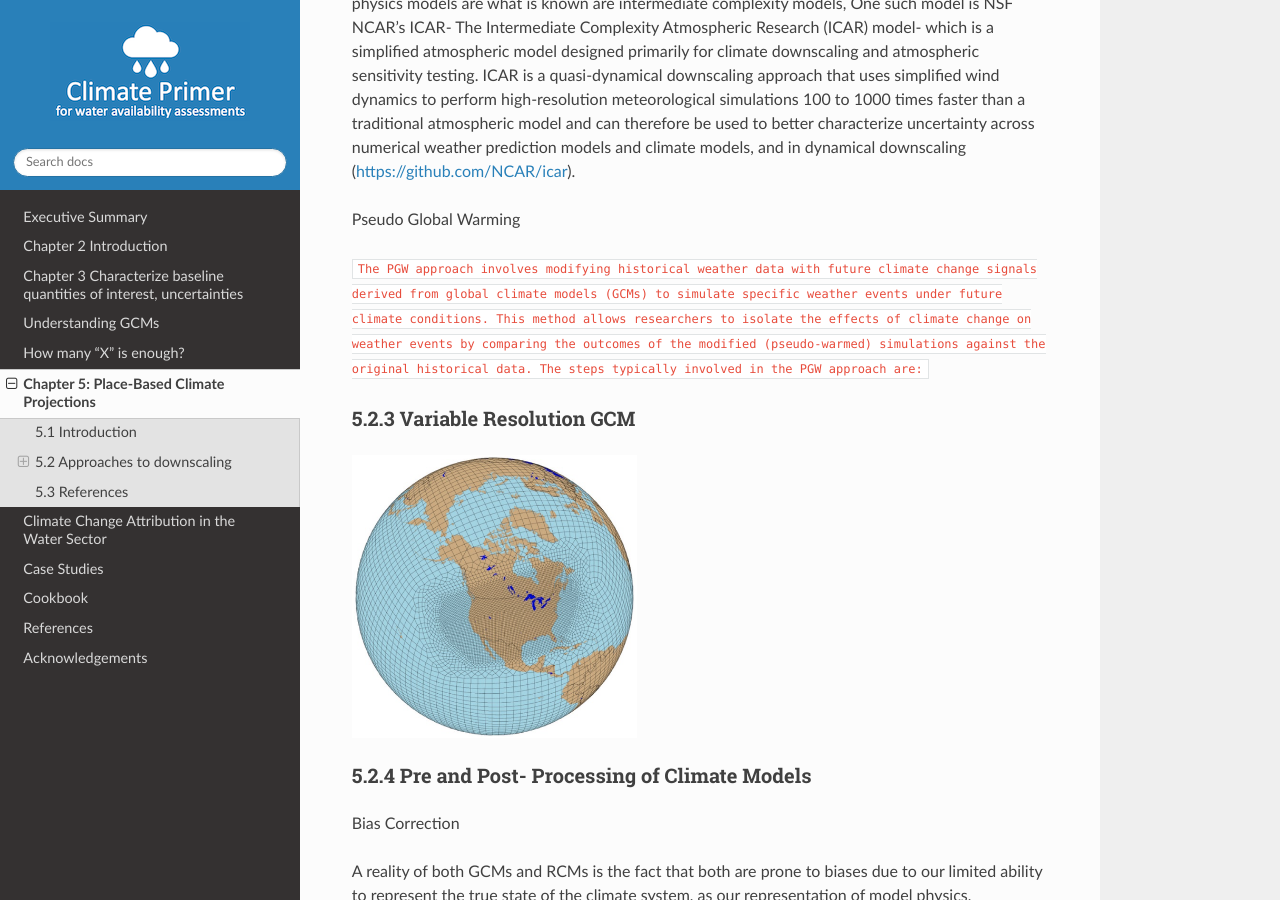
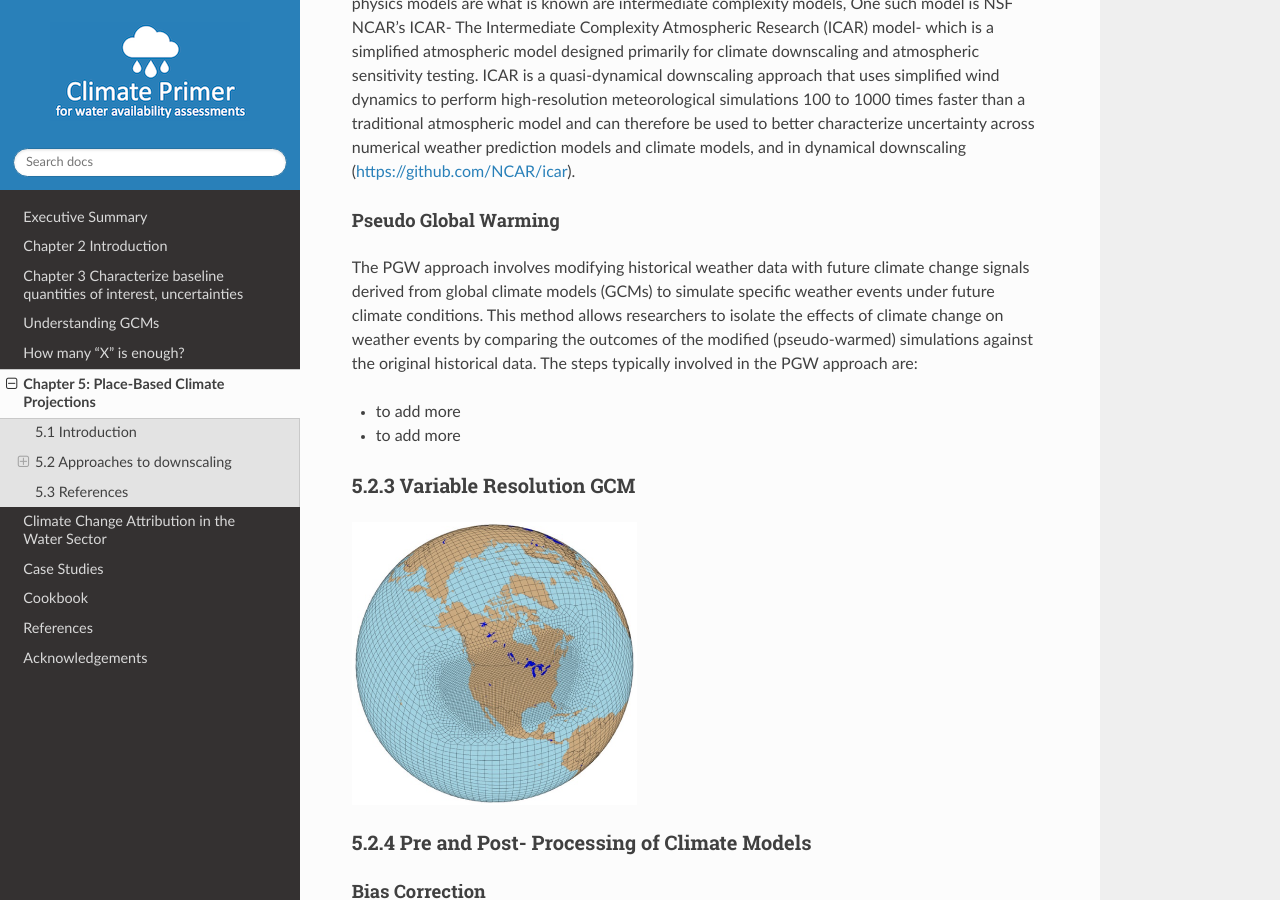
Before and after one commit to NCAR/climate-primer-water, a Sphinx documentation site: the page built from doc/downscaling.rst, in a window 1280 px wide and 900 px high, scrolled down 7165 px. Built offline with Sphinx 7.4.7 and the Read the Docs theme 2.0.0, drawn with Linux system fonts in a browser that asks for light colours; cross-references to code outside the pages are shown as plain code.

Commit message:
Update downscaling.rst

```diff
--- a/doc/downscaling.rst
+++ b/doc/downscaling.rst
@@ -1,8 +1,9 @@
+==========================================
 Chapter 5: Place-Based Climate Projections
 ==========================================
 
 5.1 Introduction
-----------------
+================
 
 Despite continuing improvements in Global Climate Models (GCMs) and
 computational capabilities of high-performance computers, the spatial
@@ -61,7 +62,7 @@
 region for the high resolution model.
 
 5.2 Approaches to downscaling
------------------------------
+=============================
 
 There are a multitude of techniques for translating coarse resolution
 GCM into fine-scale, local meteorological data that is useful in
@@ -101,7 +102,7 @@
 general. The
 
 5.2.1 Statistical Downscaling
-~~~~~~~~~~~~~~~~~~~~~~~~~~~~~
+-----------------------------
 
 Statistical downscaling techniques can be employed to enhance both the
 temporal and spatial resolution of data, making it more applicable for
@@ -131,6 +132,7 @@
 the future.
 
 Delta Change Methods
+^^^^^^^^^^^^^^^^^^^^
 
 A simple, but informative method to explore climate change sensitivity
 of hydrologic systems is referred to as the “Delta Change” approach. It
@@ -151,6 +153,7 @@
 records to generate a "future" dataset.
 
 Non-Parametric Methods
+^^^^^^^^^^^^^^^^^^^^^^
 
 In the context of downscaling global climate models (GCMs),
 "non-parametric" downscaling refers to statistical approaches that do
@@ -232,6 +235,7 @@
 warmer, or ‘much drier and warmer (Yates et al. 2005). The K-NN
 
 Parametric Methods
+^^^^^^^^^^^^^^^^^^
 
 Parametric statistical downscaling employs statistical models that
 assume a specific functional form or distribution for the relationship
@@ -350,7 +354,7 @@
 +-----------------+-----------------+-----------------+-----------------+
 
 5.2.2 Dynamical Downscaling
-~~~~~~~~~~~~~~~~~~~~~~~~~~~
+---------------------------
 
 Dynamical downscaling involves the combined use of both global and
 regional climate models (RCMs) to achieve higher spatial resolution and
@@ -389,6 +393,7 @@
 climate are critical to represent..
 
 Intermediate Complexity Models
+^^^^^^^^^^^^^^^^^^^^^^^^^^^^^^
 
 Fully dynamical Global and Regional Climate models are expensive to run,
 as they have a substantial computation requirement for simulating both
@@ -405,26 +410,31 @@
 (https://github.com/NCAR/icar).
 
 Pseudo Global Warming
+^^^^^^^^^^^^^^^^^^^^^
 
-:mark:`The PGW approach involves modifying historical weather data with
+The PGW approach involves modifying historical weather data with
 future climate change signals derived from global climate models (GCMs)
 to simulate specific weather events under future climate conditions.
 This method allows researchers to isolate the effects of climate change
 on weather events by comparing the outcomes of the modified
 (pseudo-warmed) simulations against the original historical data. The
-steps typically involved in the PGW approach are:`
+steps typically involved in the PGW approach are:
+
+* to add more
+* to add more
 
 5.2.3 Variable Resolution GCM
-~~~~~~~~~~~~~~~~~~~~~~~~~~~~~
+-----------------------------
 
 |image3|
 
 .. _section-1:
 
 5.2.4 Pre and Post- Processing of Climate Models
-~~~~~~~~~~~~~~~~~~~~~~~~~~~~~~~~~~~~~~~~~~~~~~~~
+------------------------------------------------
 
 Bias Correction
+^^^^^^^^^^^^^^^
 
 A reality of both GCMs and RCMs is the fact that both are prone to
 biases due to our limited ability to represent the true state of the
@@ -477,7 +487,7 @@
 models being used.
 
 5.3 References
---------------
+==============
 
 :mark:`He, X., Chaney, N. W., Schleiss, M., & Sheffield, J. (2016).
 Spatial downscaling of precipitation using adaptable random forests.
```
Also changed, not shown: other parts of doc/downscaling.rst (+2 -2 lines).
